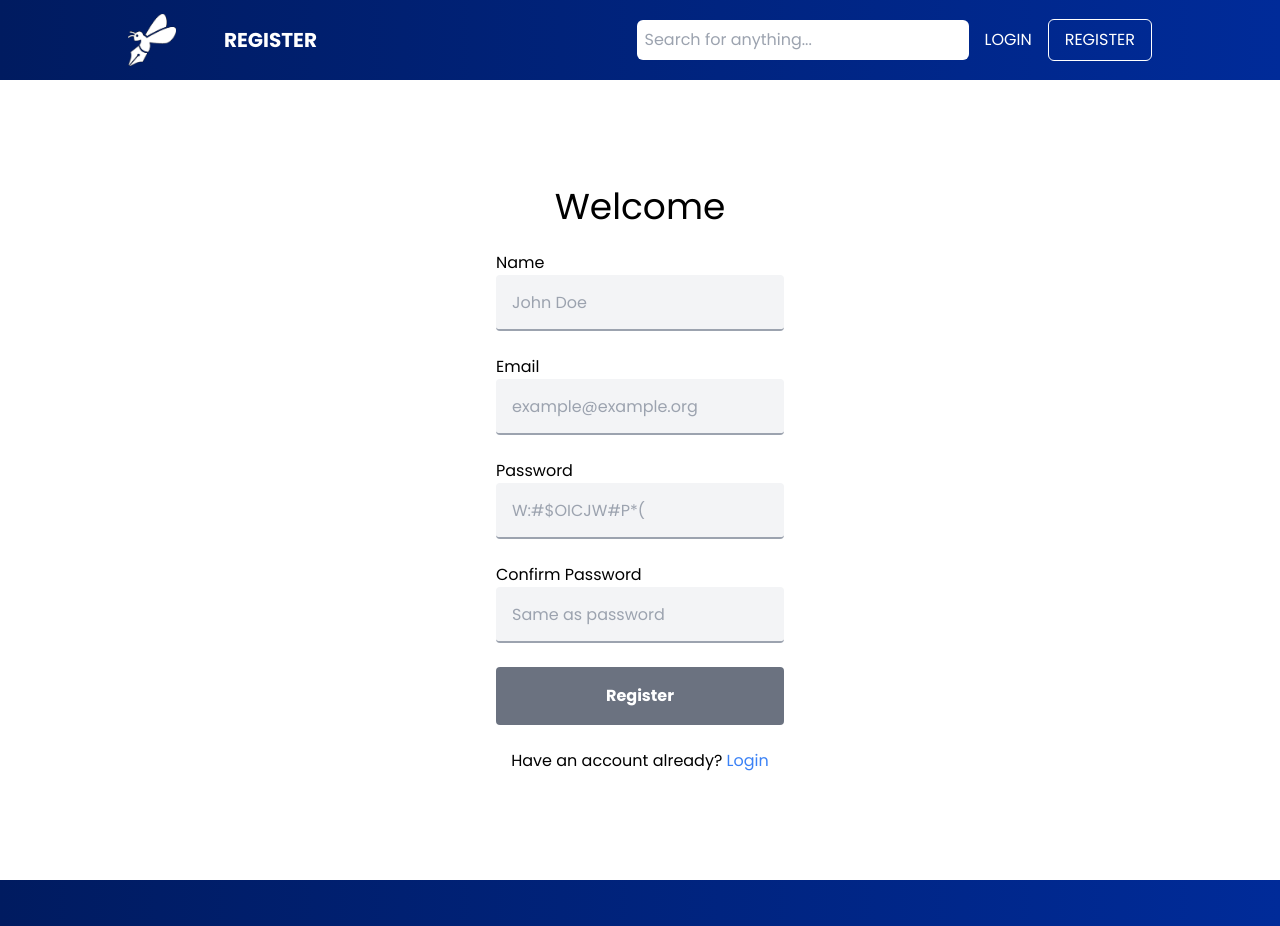
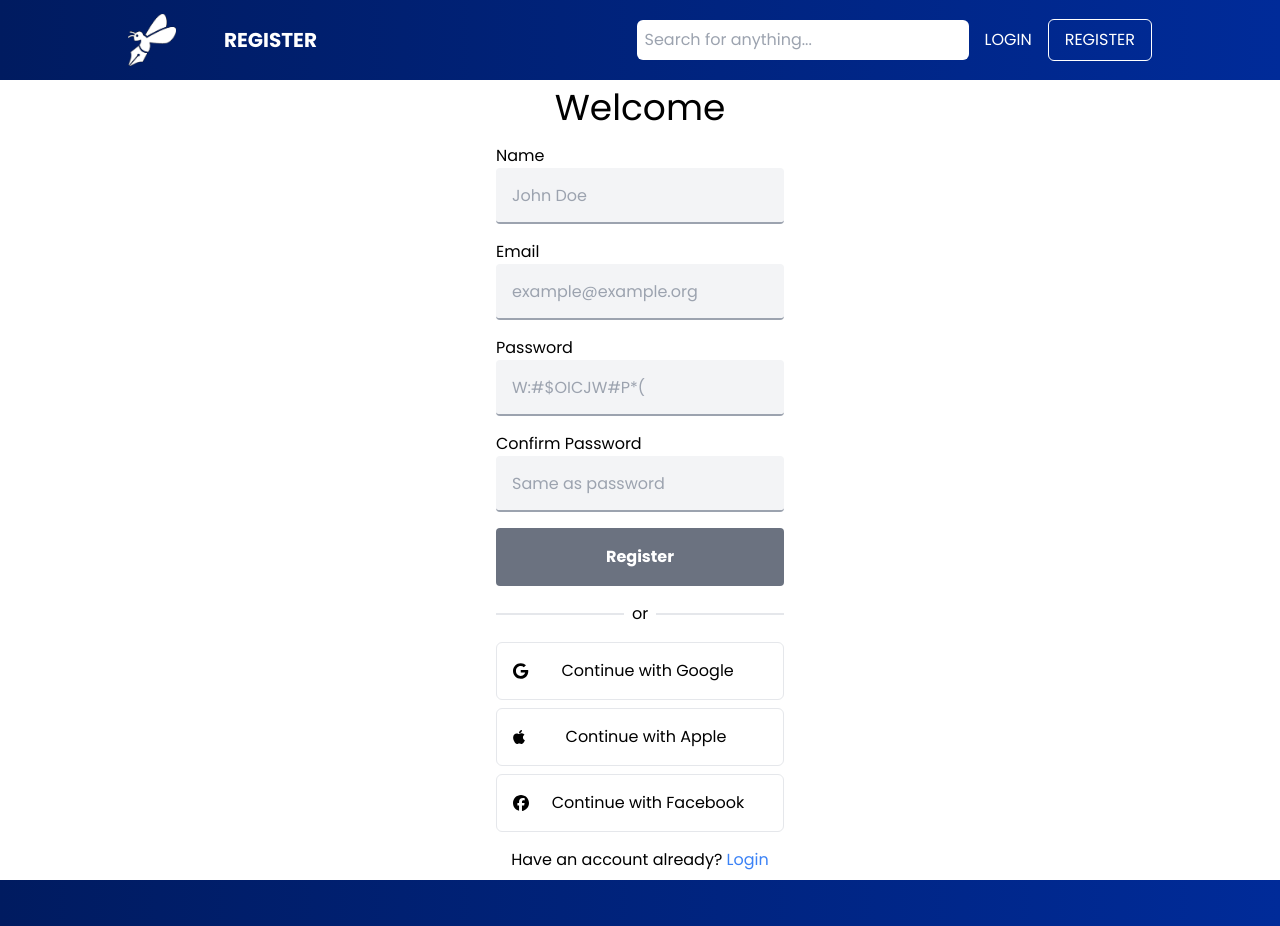
Before and after one commit to Leytox/BlogBugster, a React (Vite) app in the folder frontend/: page /auth/register in a window 1280 px wide. Shown: the top 926 px of the page. Built offline with nearby package versions, Linux system fonts and the light colour scheme; no server answers; what javascript-time-ago would draw is missing.

Commit message:
initial update for OAuth login method

```diff
--- /dev/null
+++ b/frontend/src/components/AppleOAuth.jsx
@@ -0,0 +1,16 @@
+import { FontAwesomeIcon } from "@fortawesome/react-fontawesome";
+import { faApple } from "@fortawesome/free-brands-svg-icons";
+
+const AppleOAuth = () => {
+  return (
+    <button
+      className={"btn-transparent w-72 flex justify-between items-center"}
+      type={"button"}
+    >
+      <FontAwesomeIcon icon={faApple} /> Continue with Apple
+      <div></div>
+    </button>
+  );
+};
+
+export default AppleOAuth;
--- /dev/null
+++ b/frontend/src/components/FacebookOAuth.jsx
@@ -0,0 +1,16 @@
+import { FontAwesomeIcon } from "@fortawesome/react-fontawesome";
+import { faFacebook } from "@fortawesome/free-brands-svg-icons";
+
+const FacebookOAuth = () => {
+  return (
+    <button
+      className={"btn-transparent w-72 flex justify-between items-center"}
+      type={"button"}
+    >
+      <FontAwesomeIcon icon={faFacebook} /> Continue with Facebook
+      <div></div>
+    </button>
+  );
+};
+
+export default FacebookOAuth;
--- /dev/null
+++ b/frontend/src/components/GoogleOAuth.jsx
@@ -0,0 +1,16 @@
+import { FontAwesomeIcon } from "@fortawesome/react-fontawesome";
+import { faGoogle } from "@fortawesome/free-brands-svg-icons";
+
+const GoogleOAuth = () => {
+  return (
+    <button
+      className={"btn-transparent w-72 flex justify-between items-center"}
+      type={"button"}
+    >
+      <FontAwesomeIcon icon={faGoogle} /> Continue with Google
+      <div></div>
+    </button>
+  );
+};
+
+export default GoogleOAuth;
--- a/frontend/src/pages/Auth/Login.jsx
+++ b/frontend/src/pages/Auth/Login.jsx
@@ -6,6 +6,9 @@ import { useDispatch, useSelector } from "react-redux";
 import { useLoginMutation } from "../../features/auth/authApiSlice.js";
 import { selectUser, setUser } from "../../features/auth/authSlice.js";
 import { setLocation } from "../../features/location/locationSlice.js";
+import GoogleOAuth from "../../components/GoogleOAuth.jsx";
+import AppleOAuth from "../../components/AppleOAuth.jsx";
+import FacebookOAuth from "../../components/FacebookOAuth.jsx";
 
 const Login = () => {
   const [email, setEmail] = useState("");
@@ -35,10 +38,10 @@ const Login = () => {
   return (
     <form
       onSubmit={handleLogin}
-      className="h-screen justify-center items-center flex flex-col gap-6"
+      className="h-screen justify-center items-center flex flex-col gap-4"
     >
       <h1 className={"text-4xl"}>Welcome back</h1>
-      <div className={"flex flex-col gap-2"}>
+      <div className={"flex flex-col"}>
         <label className={"text-md"}>Email</label>
         <input
           required={true}
@@ -49,7 +52,7 @@ const Login = () => {
           placeholder={"example@example.org"}
         />
       </div>
-      <div className={"flex flex-col gap-2"}>
+      <div className={"flex flex-col"}>
         <label className={"text-md"}>Password</label>
         <input
           minLength={8}
@@ -66,6 +69,16 @@ const Login = () => {
         title={"Login"}
         styles={"w-72"}
       />
+      <div className={"flex items-center gap-2"}>
+        <hr className={"border-[1px] w-32"} />
+        <p>or</p>
+        <hr className={"border-[1px] w-32"} />
+      </div>
+      <div className={"flex flex-col gap-2"}>
+        <GoogleOAuth />
+        <AppleOAuth />
+        <FacebookOAuth />
+      </div>
       <p>
         Don&lsquo;t have an account?{" "}
         <Link to={"/auth/register"} className={"text-blue-500 hover:underline"}>
--- a/frontend/src/pages/Auth/Register.jsx
+++ b/frontend/src/pages/Auth/Register.jsx
@@ -6,6 +6,9 @@ import { useRegisterMutation } from "../../features/auth/authApiSlice.js";
 import { selectUser, setUser } from "../../features/auth/authSlice.js";
 import { toast } from "react-toastify";
 import { setLocation } from "../../features/location/locationSlice.js";
+import GoogleOAuth from "../../components/GoogleOAuth.jsx";
+import AppleOAuth from "../../components/AppleOAuth.jsx";
+import FacebookOAuth from "../../components/FacebookOAuth.jsx";
 
 const Register = () => {
   const [name, setName] = useState("");
@@ -41,7 +44,7 @@ const Register = () => {
   return (
     <form
       onSubmit={handleRegister}
-      className="font-oswald h-screen justify-center items-center flex flex-col gap-6"
+      className="font-oswald h-screen justify-center items-center flex flex-col gap-4"
     >
       <h1 className={"text-4xl"}>Welcome</h1>
       <div className={"flex flex-col"}>
@@ -96,6 +99,16 @@ const Register = () => {
         disabled={!name || !email || !password || !confirmPassword}
         styles={"w-72"}
       />
+      <div className={"flex items-center gap-2"}>
+        <hr className={"border-[1px] w-32"} />
+        <p>or</p>
+        <hr className={"border-[1px] w-32"} />
+      </div>
+      <div className={"flex flex-col gap-2"}>
+        <GoogleOAuth />
+        <AppleOAuth />
+        <FacebookOAuth />
+      </div>
       <p>
         Have an account already?{" "}
         <Link to={"/auth/login"} className={"text-blue-500 hover:underline"}>
```
